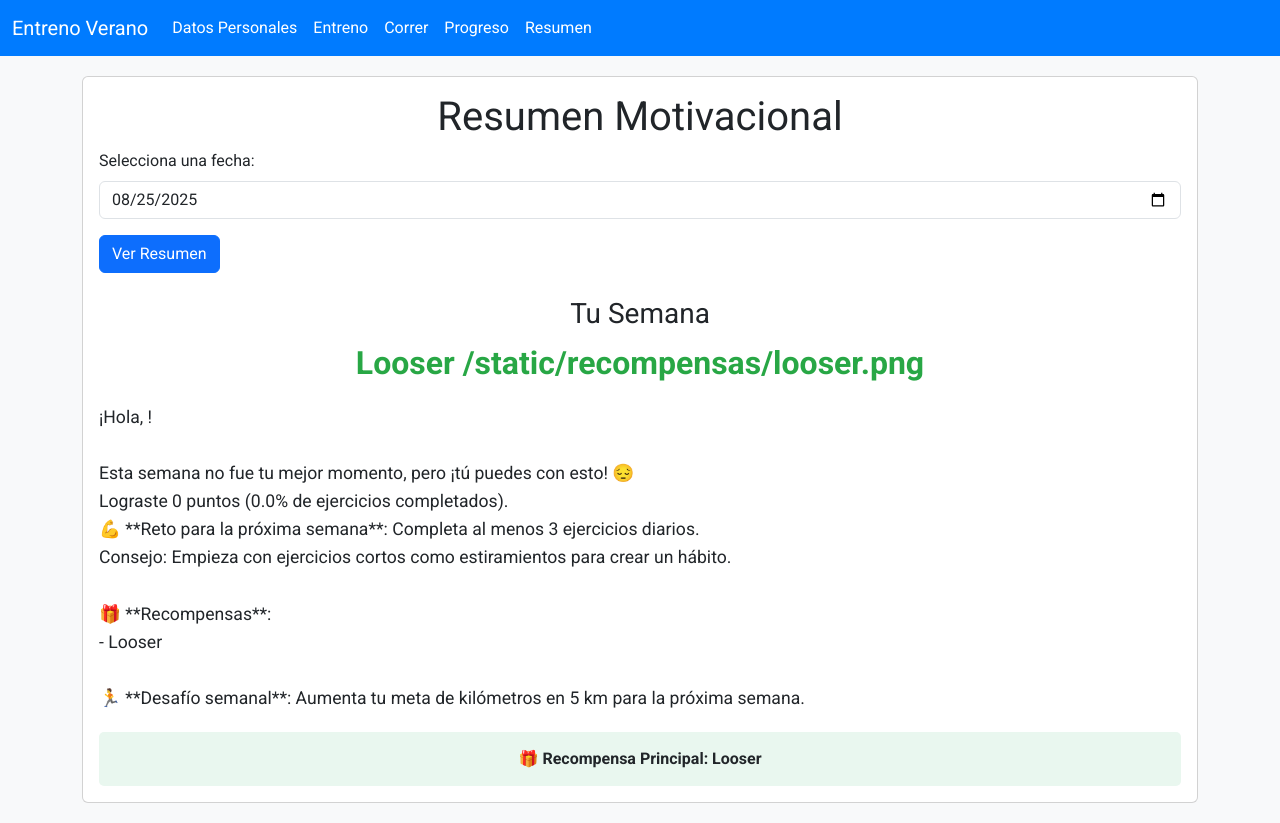
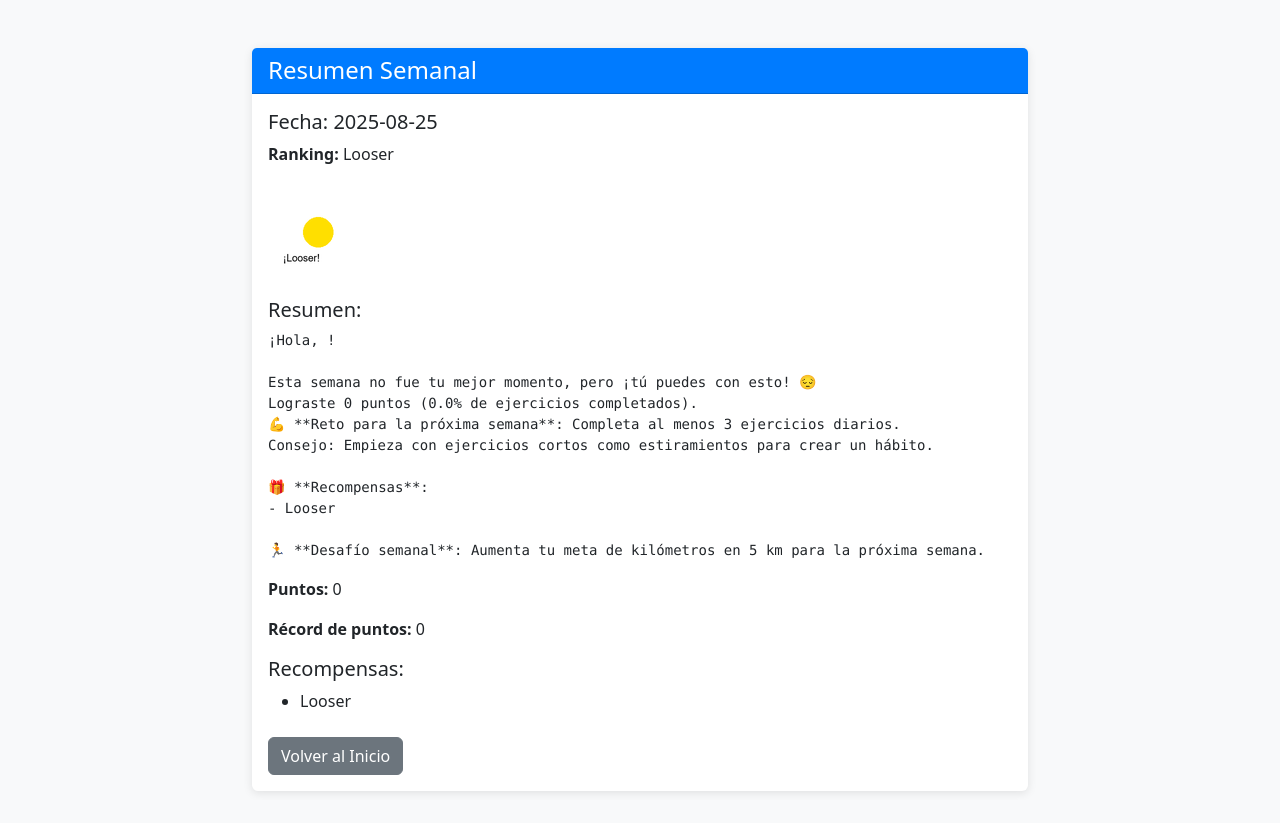
Before and after one commit to bernat1973/entreno-verano, a Flask app: page /resumen in a window 1280 px wide. After the commit the page ends 793 px from the top, so only its background shows below. Run offline with Flask 3, Linux system fonts and the light colour scheme.

Commit message:
Update resumen.html

```diff
--- a/templates/resumen.html
+++ b/templates/resumen.html
@@ -3,97 +3,65 @@
 <head>
     <meta charset="UTF-8">
     <meta name="viewport" content="width=device-width, initial-scale=1.0">
-    <title>Resumen Motivacional</title>
-    <link href="https://cdn.jsdelivr.net/npm/bootstrap@5.3.2/dist/css/bootstrap.min.css" rel="stylesheet">
-    <link href="https://fonts.googleapis.com/css2?family=Roboto:wght@400;700&display=swap" rel="stylesheet">
+    <title>Resumen - Entreno Verano</title>
+    <link href="https://cdn.jsdelivr.net/npm/bootstrap@5.3.0/dist/css/bootstrap.min.css" rel="stylesheet">
     <style>
         body {
-            font-family: 'Roboto', sans-serif;
             background-color: #f8f9fa;
         }
-        .navbar {
-            background-color: #007bff;
-        }
-        .navbar-brand, .nav-link {
-            color: white !important;
-        }
-        .nav-link:hover {
-            color: #e0e0e0 !important;
-        }
         .container {
-            margin-top: 20px;
-        }
-        .error {
-            color: red;
-            font-weight: bold;
+            max-width: 800px;
         }
         .card {
-            margin-bottom: 20px;
+            border: none;
+            box-shadow: 0 2px 10px rgba(0, 0, 0, 0.1);
         }
-        .ranking-text {
-            font-size: 2em;
-            font-weight: bold;
-            color: #28a745;
-            text-align: center;
+        .card-header {
+            background-color: #007bff;
+            color: white;
         }
-        .resumen-text {
-            white-space: pre-wrap;
-            font-size: 1.1em;
-            line-height: 1.6;
-        }
-        .recompensa-destacada {
-            background-color: #e9f7ef;
-            padding: 15px;
-            border-radius: 5px;
-            font-weight: bold;
-            text-align: center;
-            margin-top: 20px;
+        .ranking-img {
+            max-width: 100px;
+            height: auto;
         }
     </style>
 </head>
 <body>
-    <nav class="navbar navbar-expand-lg">
-        <div class="container-fluid">
-            <a class="navbar-brand" href="/">Entreno Verano</a>
-            <button class="navbar-toggler" type="button" data-bs-toggle="collapse" data-bs-target="#navbarNav" aria-controls="navbarNav" aria-expanded="false" aria-label="Toggle navigation">
-                <span class="navbar-toggler-icon"></span>
-            </button>
-            <div class="collapse navbar-collapse" id="navbarNav">
-                <ul class="navbar-nav">
-                    <li class="nav-item"><a class="nav-link" href="/">Datos Personales</a></li>
-                    <li class="nav-item"><a class="nav-link" href="/entreno">Entreno</a></li>
-                    <li class="nav-item"><a class="nav-link" href="/correr">Correr</a></li>
-                    <li class="nav-item"><a class="nav-link" href="/progreso">Progreso</a></li>
-                    <li class="nav-item"><a class="nav-link active" href="/resumen">Resumen</a></li>
-                </ul>
+    <div class="container mt-5">
+        <div class="card">
+            <div class="card-header">
+                <h1 class="h4 mb-0">Resumen Semanal</h1>
             </div>
-        </div>
-    </nav>
-    <div class="container">
-        <div class="card">
             <div class="card-body">
-                <h1 class="text-center">Resumen Motivacional</h1>
                 {% if error %}
-                    <div class="alert alert-danger">{{ error }}</div>
-                {% endif %}
-                <form method="GET" action="/resumen">
-                    <div class="mb-3">
-                        <label for="fecha" class="form-label">Selecciona una fecha:</label>
-                        <input type="date" class="form-control" id="fecha" name="fecha" value="{{ fecha }}" required>
-                    </div>
-                    <button type="submit" class="btn btn-primary">Ver Resumen</button>
-                </form>
-                <h3 class="mt-4 text-center">Tu Semana</h3>
-                <p class="ranking-text">{{ ranking }} {{ imagen_ranking }}</p>
-                <p class="resumen-text">{{ texto_resumen }}</p>
-                {% if recompensas %}
-                    <div class="recompensa-destacada">
-                        🎁 Recompensa Principal: {{ recompensas[0] }}
+                    <div class="alert alert-danger alert-dismissible fade show" role="alert">
+                        {{ error }}
+                        <button type="button" class="btn-close" data-bs-dismiss="alert" aria-label="Close"></button>
                     </div>
                 {% endif %}
+                <h5>Fecha: {{ fecha }}</h5>
+                <p><strong>Ranking:</strong> {{ ranking }}</p>
+                {% if imagen_ranking %}
+                    <img src="{{ imagen_ranking }}" alt="Ranking {{ ranking }}" class="ranking-img mb-3">
+                {% endif %}
+                <h5>Resumen:</h5>
+                <pre>{{ texto_resumen }}</pre>
+                <p><strong>Puntos:</strong> {{ puntos }}</p>
+                <p><strong>Récord de puntos:</strong> {{ record_puntos }}</p>
+                {% if recompensas %}
+                    <h5>Recompensas:</h5>
+                    <ul>
+                        {% for recompensa in recompensas %}
+                            <li>{{ recompensa }}</li>
+                        {% endfor %}
+                    </ul>
+                {% endif %}
+                <div class="mt-4">
+                    <a href="{{ url_for('index') }}" class="btn btn-secondary">Volver al Inicio</a>
+                </div>
             </div>
         </div>
     </div>
-    <script src="https://cdn.jsdelivr.net/npm/bootstrap@5.3.2/dist/js/bootstrap.bundle.min.js"></script>
+    <script src="https://cdn.jsdelivr.net/npm/bootstrap@5.3.0/dist/js/bootstrap.bundle.min.js"></script>
 </body>
 </html>
```
